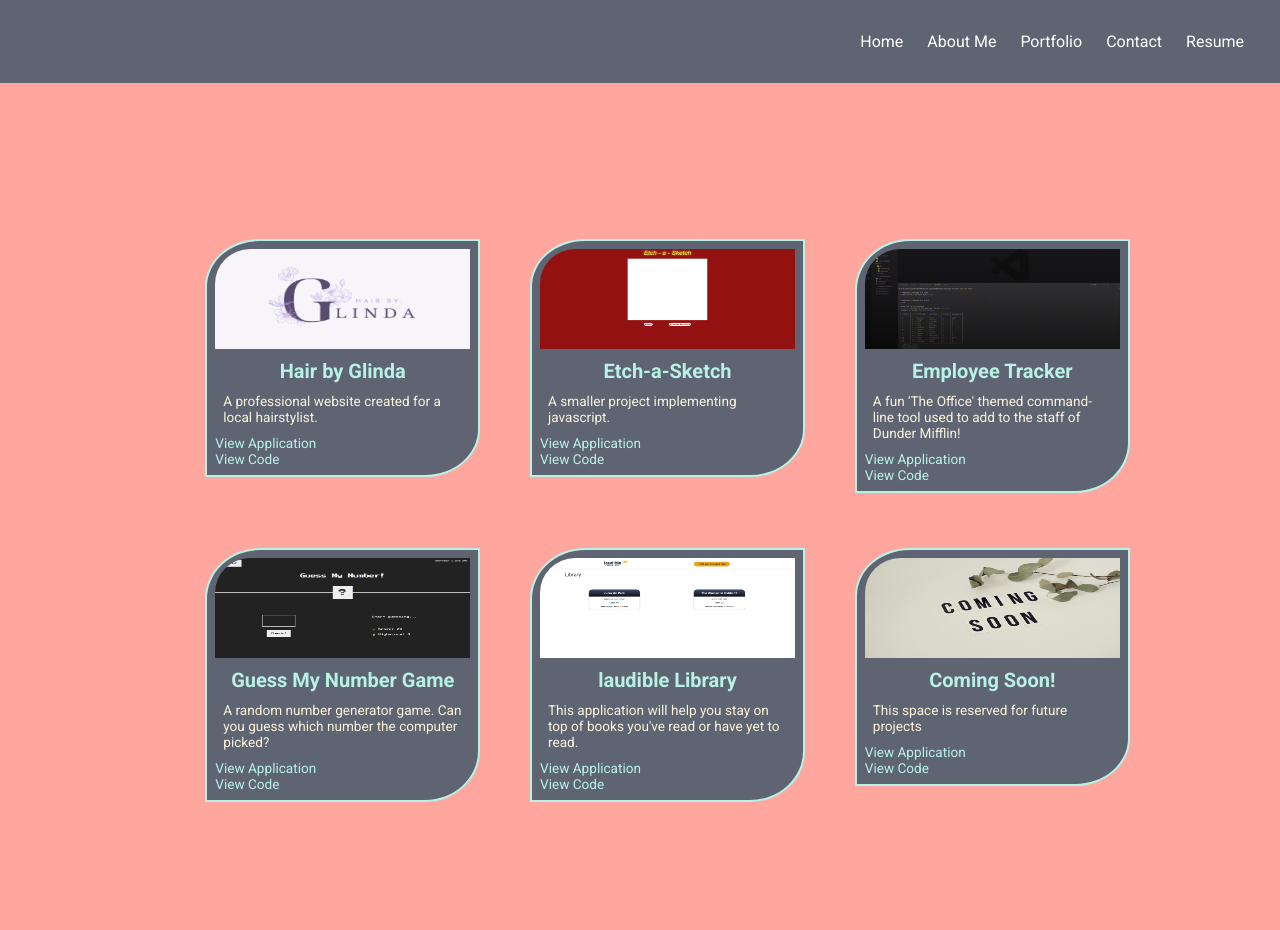
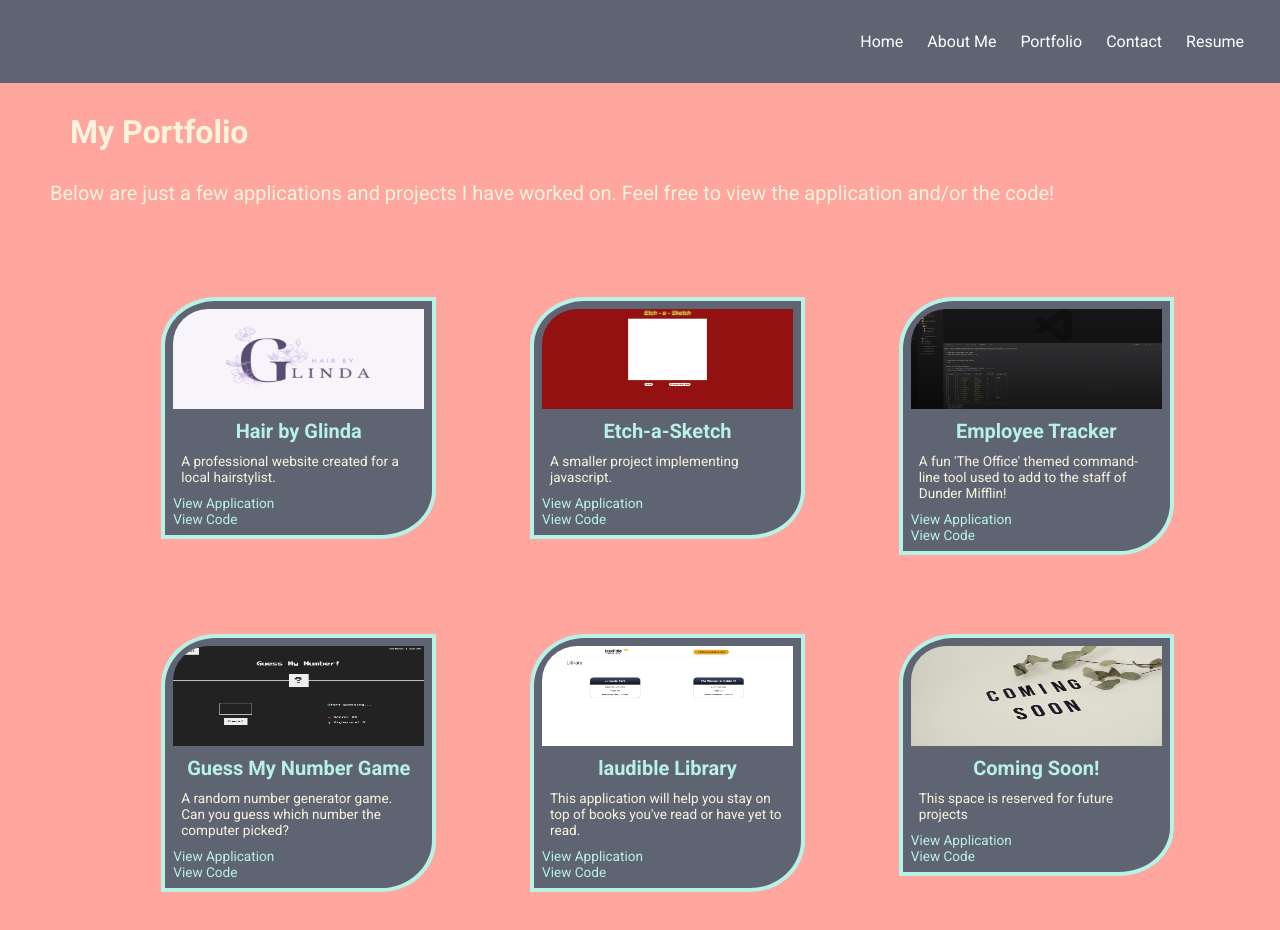
Before and after one commit to kmmoody212/React-Portfolio, a React (Vite) app: page /portfolio in a window 1280 px wide. Shown: the top 930 px of the page. Built offline with nearby package versions, Linux system fonts and the light colour scheme.

Commit message:
Small changes

```diff
--- a/src/App.jsx
+++ b/src/App.jsx
@@ -16,8 +16,7 @@ export const router = createBrowserRouter([
 function App() {
   return (
     <>
-      <Navbar />
-      <h1> Home Page </h1>
+      <AboutMe />
     </>
   );
 }
--- a/src/pages/Portfolio.jsx
+++ b/src/pages/Portfolio.jsx
@@ -58,6 +58,11 @@ export default function Portfolio() {
   return (
     <div>
       <Navbar />
+      <h1>My Portfolio</h1>
+      <p className="page-des">
+        Below are just a few applications and projects I have worked on. Feel
+        free to view the application and/or the code!
+      </p>
       <div className="card-container">
         {projects.map((p) => (
           <Card
--- a/src/styles/main.css
+++ b/src/styles/main.css
@@ -89,6 +89,18 @@ body {
   margin: 0;
   background-color: #ffa69e;
 }
+
+h1 {
+  margin-left: 40px;
+  padding: 30px;
+  color: var(--color-text);
+}
+
+.page-des {
+  margin-left: 50px;
+  color: var(--color-text);
+  font-size: 1.25rem;
+}
 /* //////// STYLING FOR THE NAVBAR //////////// */
 .nav-container {
   display: flex;
@@ -110,20 +122,22 @@ body {
 
 /* ///////////// STYLING FOR THE CARDS IN PORTFOLIO /////////// */
 .card-container {
-  margin: 10%;
+  margin: 5%;
   display: flex;
   flex-wrap: wrap;
   justify-content: space-evenly;
+  gap: 24px;
 }
 
 .card-body {
   display: flex;
   flex-direction: column;
-  border: 2px solid var(--color-primary);
+  border: 4px solid var(--color-primary);
   border-top-left-radius: 20%;
   border-bottom-right-radius: 20%;
   margin: 10%;
   padding: 8px;
+
   background-color: var(--color-bg);
   width: 275px;
   max-height: 350px;
```
